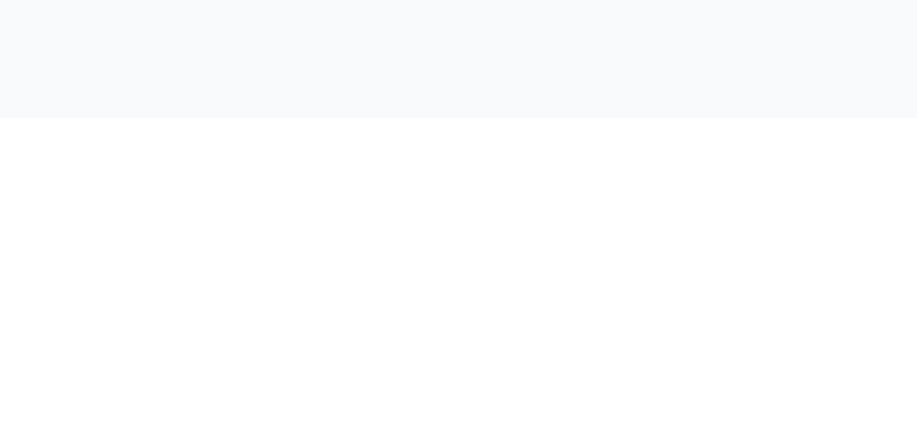
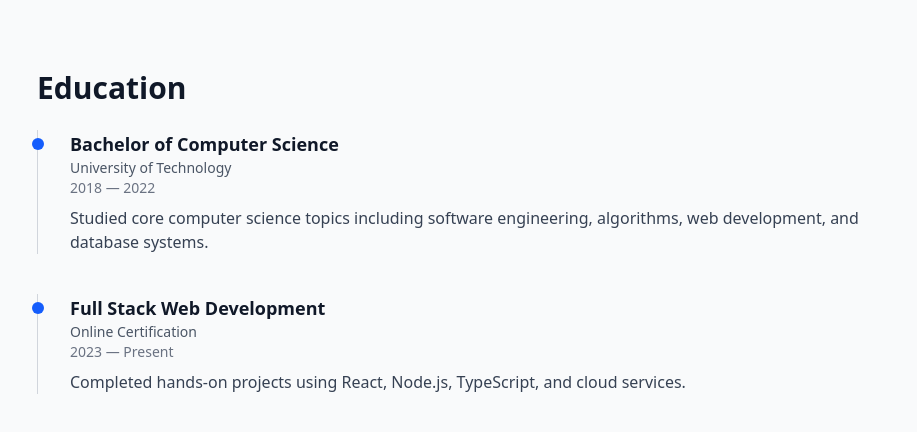
Before and after one commit to josednl/personal-portfolio, a React (Vite) app: page / in a window 1280 px wide. Shown: the part 1101-1533 px from the top of the page, without its empty margins (179-1096 px from the left). Before the commit the page ends 1219 px from the top, so only its background shows below. Built offline with nearby package versions, Linux system fonts and the light colour scheme.

Commit message:
feat: add Education section (with the necessary components for its structure)
chore: add Education sample data

```diff
--- /dev/null
+++ b/public/data/education.json
@@ -0,0 +1,18 @@
+[
+  {
+    "id": "edu-1",
+    "school": "University of Technology",
+    "degree": "Bachelor of Computer Science",
+    "startYear": "2018",
+    "endYear": "2022",
+    "description": "Studied core computer science topics including software engineering, algorithms, web development, and database systems."
+  },
+  {
+    "id": "edu-2",
+    "school": "Online Certification",
+    "degree": "Full Stack Web Development",
+    "startYear": "2023",
+    "endYear": null,
+    "description": "Completed hands-on projects using React, Node.js, TypeScript, and cloud services."
+  }
+]
--- a/src/App.tsx
+++ b/src/App.tsx
@@ -1,12 +1,14 @@
 import { PageContainer } from "@/components/layout/PageContainer";
 import { About } from '@/components/sections/About';
 import { Projects } from '@/components/sections/Projects';
+import { Education } from "@/components/sections/Education";
 
 function App() {
   return (
     <PageContainer>
       <About />
       <Projects />
+      <Education />
     </PageContainer>
   )
 }
--- /dev/null
+++ b/src/components/sections/Education.tsx
@@ -0,0 +1,23 @@
+import { Section } from "../layout/Section";
+import { useFetchSection } from "@/lib/hooks/useFetchSection";
+import { EducationSkeleton } from "@/components/skeleton/EducationSkeleton";
+import { EducationCard } from "@/components/ui/EducationCard";
+import { EducationItem } from "@/lib/types/education";
+
+export const Education = () => {
+  const { data, loading } = useFetchSection<EducationItem[]>("/data/education.json");
+
+  return (
+    <Section id="education" title="Education">
+      {loading && <EducationSkeleton />}
+
+      {!loading && data && (
+        <div className="space-y-10">
+          {data.map((item) => (
+            <EducationCard key={item.id} item={item} />
+          ))}
+        </div>
+      )}
+    </Section>
+  );
+};
--- /dev/null
+++ b/src/components/skeleton/EducationSkeleton.tsx
@@ -0,0 +1,13 @@
+export const EducationSkeleton = () => {
+  return (
+    <div className="space-y-8 animate-pulse">
+      {[1, 2].map((i) => (
+        <div key={i} className="border-l-4 border-gray-300 pl-4 py-2">
+          <div className="h-5 w-48 bg-gray-300 rounded mb-2" />
+          <div className="h-4 w-40 bg-gray-300 rounded mb-1" />
+          <div className="h-4 w-full bg-gray-300 rounded" />
+        </div>
+      ))}
+    </div>
+  );
+};
--- /dev/null
+++ b/src/components/ui/EducationCard.tsx
@@ -0,0 +1,18 @@
+import { EducationItem } from "@/lib/types/education";
+
+export const EducationCard = ({ item }: { item: EducationItem }) => {
+  const { school, degree, startYear, endYear, description } = item;
+
+  return (
+    <div className="relative pl-8 border-l border-gray-300">
+      <div className="absolute -left-1.5 top-2 w-3 h-3 bg-blue-600 rounded-full"></div>
+
+      <h3 className="text-lg font-semibold">{degree}</h3>
+      <p className="text-sm text-gray-600">{school}</p>
+      <p className="text-sm text-gray-500 mb-2">
+        {startYear} — {endYear || "Present"}
+      </p>
+      <p className="text-gray-700">{description}</p>
+    </div>
+  );
+};
```
Also changed, not shown: src/lib/types/education.d.ts (added, +8 -0 lines).
